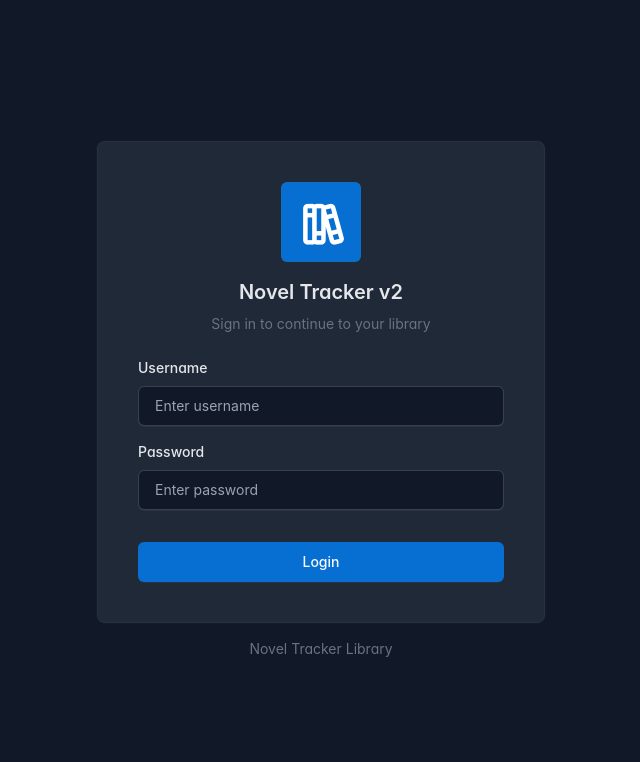
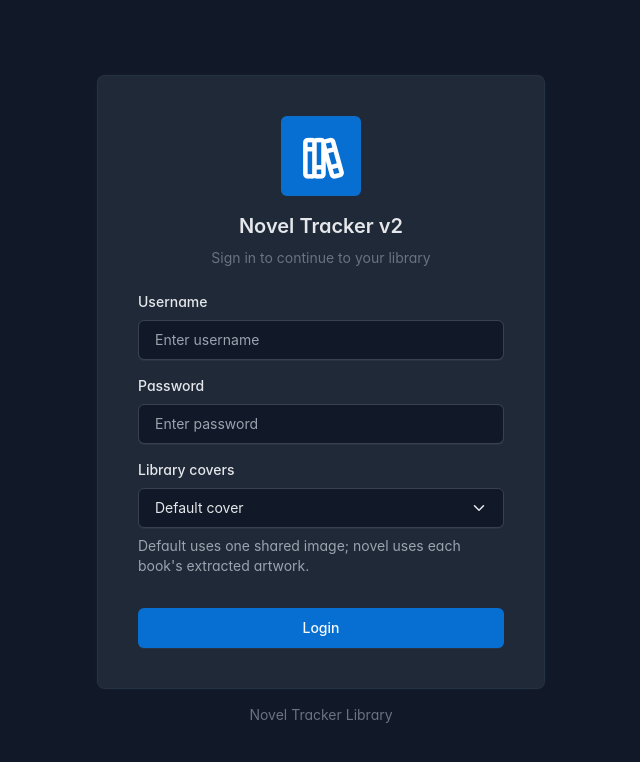
Before and after one commit to abd3-13/novel-tracker, a Flask app: page /login in a window 1280 px wide. Shown: the top 762 px of the page, without its empty margins (319-959 px from the left). Run offline with Flask 3, Linux system fonts and the light colour scheme; parts of the project's set-up code (start-up, migrations or seed data) failed here and were passed over.

Commit message:
feat(ui): add cover preference on login screen
- Add default/novel cover selector to the login page
- Persist the choice in localStorage via a shared cover helper
- Apply the preference when rendering novel cards, falling back to the
  default cover when a novel has no artwork
- Remove an unused renderNovelCard import from app.js

```diff
--- /dev/null
+++ b/app/static/js/cover.js
@@ -0,0 +1,46 @@
+// static/js/cover.js
+
+// Shared between the login page (where the preference is chosen) and the
+// library views (where it is applied).
+
+export const COVER_MODE_KEY = 'library.coverMode';
+
+export const COVER_MODE = {
+  DEFAULT: 'default',
+  NOVEL: 'novel'
+};
+
+export const DEFAULT_COVER_SRC = 'static/img/cover/cover.webp';
+
+const COVER_DIR = 'static/img/cover/';
+
+export function getCoverMode() {
+  try {
+    return localStorage.getItem(COVER_MODE_KEY) === COVER_MODE.NOVEL ? COVER_MODE.NOVEL : COVER_MODE.DEFAULT;
+  } catch {
+    return COVER_MODE.DEFAULT;
+  }
+}
+
+export function setCoverMode(mode) {
+  const value = mode === COVER_MODE.NOVEL ? COVER_MODE.NOVEL : COVER_MODE.DEFAULT;
+
+  try {
+    localStorage.setItem(COVER_MODE_KEY, value);
+  } catch {
+    // Storage can be unavailable (private mode, blocked cookies); the UI still
+    // reflects the choice for this page load.
+  }
+
+  return value;
+}
+
+export function getNovelCoverSrc(novel, mode = getCoverMode()) {
+  if (mode !== COVER_MODE.NOVEL) return DEFAULT_COVER_SRC;
+
+  const file = novel?.cover?.url;
+
+  if (!novel?.cover?.exists || !file) return DEFAULT_COVER_SRC;
+
+  return `${COVER_DIR}${file}`;
+}
--- a/app/static/js/library/app.js
+++ b/app/static/js/library/app.js
@@ -6,7 +6,6 @@ import { renderHeader } from './components/header.js';
 import { applyFilters, initFilterPanel, bindFilterPanel, updateFilterPanel } from './components/filters.js';
 import { renderToolbar, bindToolbar, updateSortButton } from './components/toolbar.js';
 import { applySort } from './components/sort.js';
-import { renderNovelCard } from './components/novel-card.js';
 import { initSyncPanel } from './components/sync.js';
 import { initSettingsPanel } from './components/settings.js';
 import { enableSelection } from './components/selection.js';
--- a/app/static/js/login.js
+++ b/app/static/js/login.js
@@ -1,8 +1,15 @@
 import { showNotification } from './notifi.js';
 import { LOGIN_TEXT } from './library/config.js';
+import { getCoverMode, setCoverMode } from './cover.js';
 
 const form = document.getElementById('login-form');
 const button = form.querySelector("button[type='submit']");
+const coverModeSelect = document.getElementById('cover-mode');
+
+if (coverModeSelect) {
+  coverModeSelect.value = getCoverMode();
+  coverModeSelect.addEventListener('change', () => setCoverMode(coverModeSelect.value));
+}
 
 if (window.flashMessages) {
   window.flashMessages.forEach(([category, message]) => {
--- a/app/templates/login.html
+++ b/app/templates/login.html
@@ -44,6 +44,14 @@
                   autocomplete="current-password"
                   required="" />
               </div>
+              <div class="mb-3">
+                <label class="form-label" for="cover-mode">Library covers</label>
+                <select class="form-select" id="cover-mode" name="cover_mode">
+                  <option value="default">Default cover</option>
+                  <option value="novel">Novel cover</option>
+                </select>
+                <div class="form-hint">Default uses one shared image; novel uses each book's extracted artwork.</div>
+              </div>
               <div class="form-footer">
                 <button type="submit" class="btn btn-primary w-100">Login</button>
               </div>
```
Also changed, not shown: app/static/js/library/components/novel-card.js (+4 -3 lines), app/static/js/library/views/grid.js (+5 -2 lines).
